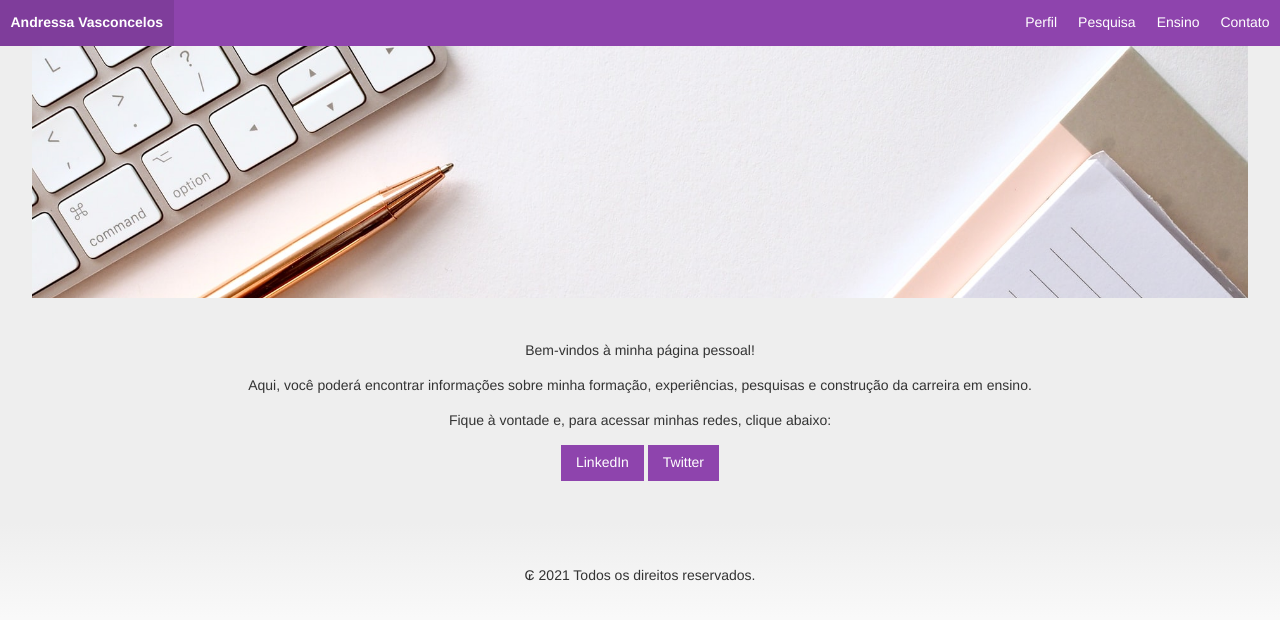
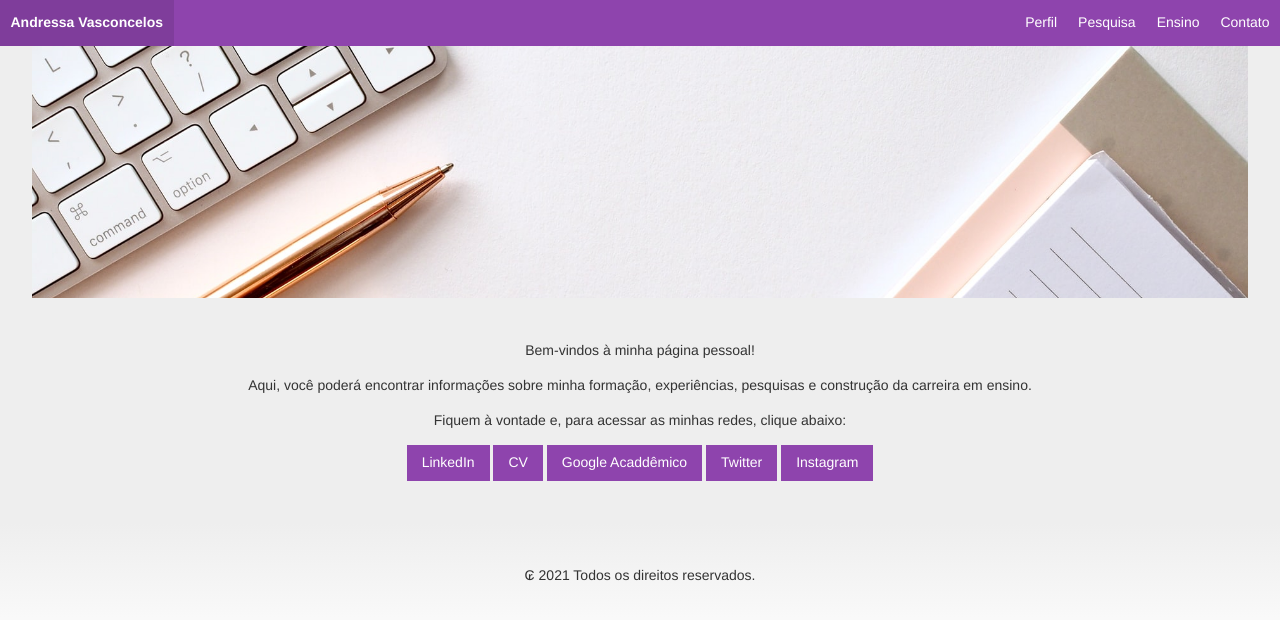
Before and after one commit to andressamielke/andressamielke.github.io, a Jekyll site: the page built from index.md, in a window 1280 px wide. Shown: the top 620 px of the page. Built offline with Jekyll 4.4.1, drawn with Linux system fonts in a browser that asks for light colours; some web fonts are replaced.

Commit message:
Update index.md

```diff
--- a/index.md
+++ b/index.md
@@ -9,9 +9,13 @@ layout: default
 <p align="center">Bem-vindos à minha página pessoal!</p>
 <p align="center">Aqui, você poderá encontrar informações sobre minha formação, experiências, pesquisas e construção da
   carreira em ensino.</p>
-<p align="center">Fique à vontade e, para acessar minhas redes, clique abaixo:</p>
+<p align="center">Fiquem à vontade e, para acessar as minhas redes, clique abaixo:</p>
 
 <p align="center">
   <a class="button is-primary" href="https://www.linkedin.com/in/andressa-mielke-vasconcelos-6496b6164/">LinkedIn</a>
-  <a class="button is-primary" href="#">Twitter</a>
+  <a class="button is-primary" href="https://drive.google.com/file/d/1w_hM_fBR-AhA3jI16xKUP2hiugsxym7S/view?usp=sharing">CV</a>
+  <a class="button is-primary" href="https://scholar.google.com.br/citations?user=4KtSi9MAAAAJ&hl=pt-BR">Google Acaddêmico</a>
+  <a class="button is-primary" href="https://twitter.com/VasconcelosAM">Twitter</a>
+  <a class="button is-primary" href="https://www.instagram.com/andressa.mielke/">Instagram</a>
+
 </p>
```
